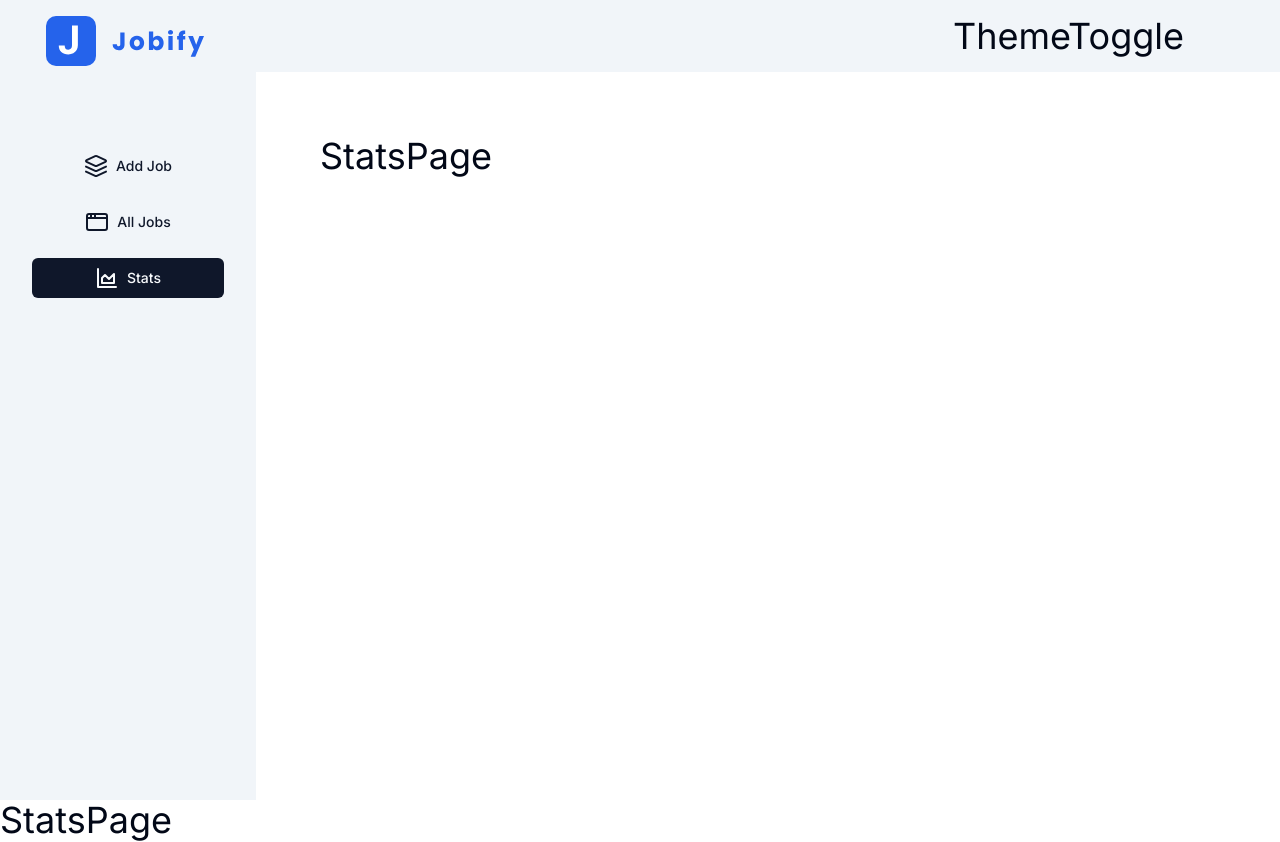
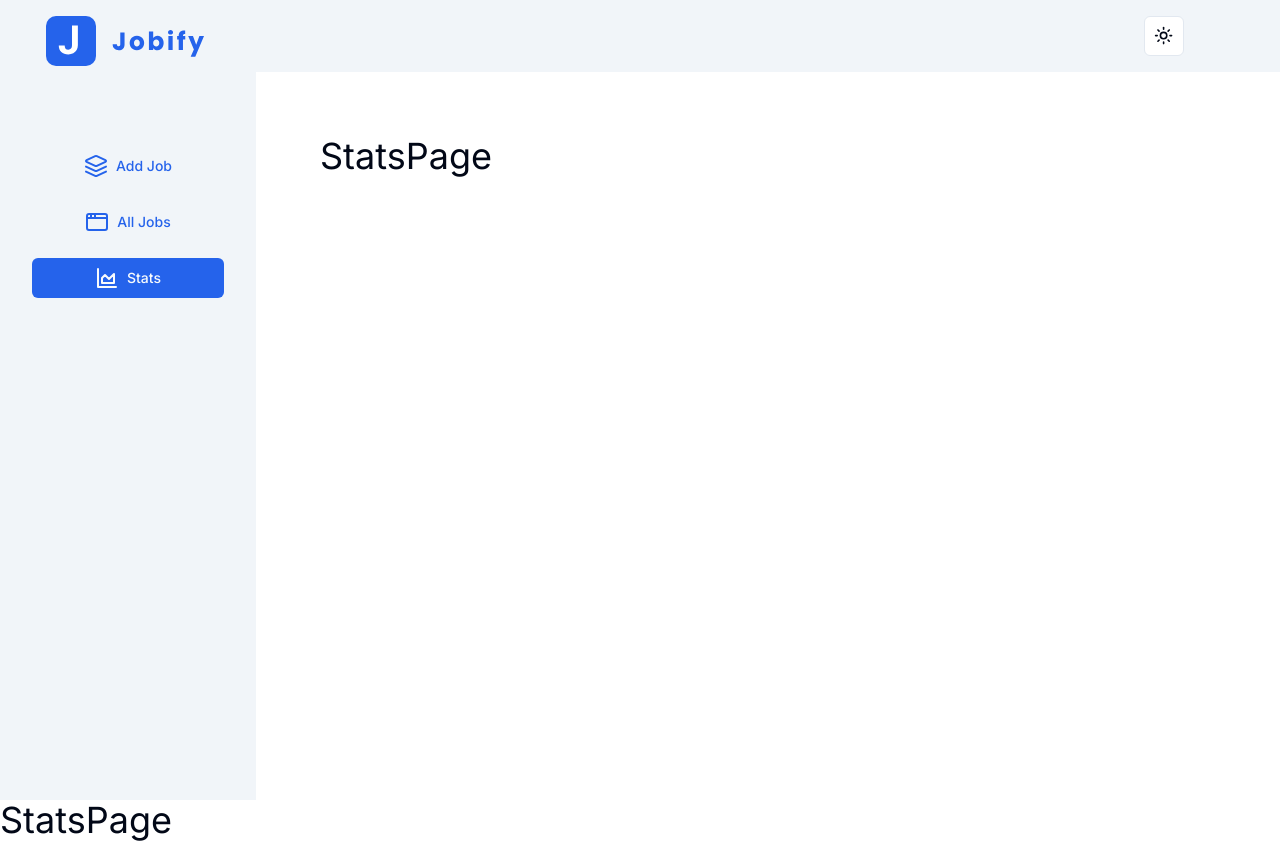
Before and after one commit to AbdullahTami/jobify, a Next.js app: page /stats in a window 1280 px wide. Built offline with nearby package versions, Linux system fonts and the light colour scheme.

Commit message:
theme toggle functionality done

```diff
--- /dev/null
+++ b/app/Provider.tsx
@@ -0,0 +1,17 @@
+import { ThemeProvider } from "@/components/ThemeProvider";
+import React, { PropsWithChildren } from "react";
+
+export default function Provider({ children }: PropsWithChildren) {
+  return (
+    <>
+      <ThemeProvider
+        attribute="class"
+        defaultTheme="system"
+        enableSystem
+        disableTransitionOnChange
+      >
+        {children}
+      </ThemeProvider>
+    </>
+  );
+}
--- a/app/globals.css
+++ b/app/globals.css
@@ -6,63 +6,46 @@
   :root {
     --background: 0 0% 100%;
     --foreground: 222.2 84% 4.9%;
-
     --card: 0 0% 100%;
     --card-foreground: 222.2 84% 4.9%;
-
     --popover: 0 0% 100%;
     --popover-foreground: 222.2 84% 4.9%;
-
-    --primary: 222.2 47.4% 11.2%;
+    --primary: 221.2 83.2% 53.3%;
     --primary-foreground: 210 40% 98%;
-
     --secondary: 210 40% 96.1%;
     --secondary-foreground: 222.2 47.4% 11.2%;
-
     --muted: 210 40% 96.1%;
     --muted-foreground: 215.4 16.3% 46.9%;
-
     --accent: 210 40% 96.1%;
     --accent-foreground: 222.2 47.4% 11.2%;
-
     --destructive: 0 84.2% 60.2%;
     --destructive-foreground: 210 40% 98%;
-
     --border: 214.3 31.8% 91.4%;
     --input: 214.3 31.8% 91.4%;
-    --ring: 222.2 84% 4.9%;
-
+    --ring: 221.2 83.2% 53.3%;
     --radius: 0.5rem;
   }
 
   .dark {
     --background: 222.2 84% 4.9%;
     --foreground: 210 40% 98%;
-
     --card: 222.2 84% 4.9%;
     --card-foreground: 210 40% 98%;
-
     --popover: 222.2 84% 4.9%;
     --popover-foreground: 210 40% 98%;
-
-    --primary: 210 40% 98%;
+    --primary: 217.2 91.2% 59.8%;
     --primary-foreground: 222.2 47.4% 11.2%;
-
     --secondary: 217.2 32.6% 17.5%;
     --secondary-foreground: 210 40% 98%;
-
     --muted: 217.2 32.6% 17.5%;
     --muted-foreground: 215 20.2% 65.1%;
-
     --accent: 217.2 32.6% 17.5%;
     --accent-foreground: 210 40% 98%;
-
     --destructive: 0 62.8% 30.6%;
     --destructive-foreground: 210 40% 98%;
-
     --border: 217.2 32.6% 17.5%;
     --input: 217.2 32.6% 17.5%;
-    --ring: 212.7 26.8% 83.9%;
+    --ring: 224.3 76.3% 48%;
   }
 }
 
--- a/app/layout.tsx
+++ b/app/layout.tsx
@@ -2,6 +2,7 @@ import type { Metadata } from "next";
 import { Inter } from "next/font/google";
 import "./globals.css";
 import { ClerkProvider } from "@clerk/nextjs";
+import Provider from "./Provider";
 
 const inter = Inter({ subsets: ["latin"] });
 
@@ -17,8 +18,10 @@ export default function RootLayout({
 }>) {
   return (
     <ClerkProvider>
-      <html lang="en">
-        <body className={inter.className}>{children}</body>
+      <html lang="en" suppressHydrationWarning>
+        <body className={inter.className}>
+          <Provider>{children}</Provider>
+        </body>
       </html>
     </ClerkProvider>
   );
--- /dev/null
+++ b/components/ThemeProvider.tsx
@@ -0,0 +1,9 @@
+"use client";
+
+import * as React from "react";
+import { ThemeProvider as NextThemesProvider } from "next-themes";
+import { type ThemeProviderProps } from "next-themes/dist/types";
+
+export function ThemeProvider({ children, ...props }: ThemeProviderProps) {
+  return <NextThemesProvider {...props}>{children}</NextThemesProvider>;
+}
--- a/components/ThemeToggle.tsx
+++ b/components/ThemeToggle.tsx
@@ -1,5 +1,40 @@
-import React from "react";
+"use client";
 
-export default function ThemeToggle() {
-  return <h1 className="text-4xl">ThemeToggle</h1>;
+import * as React from "react";
+import { Moon, Sun } from "lucide-react";
+import { useTheme } from "next-themes";
+
+import { Button } from "@/components/ui/button";
+import {
+  DropdownMenu,
+  DropdownMenuContent,
+  DropdownMenuItem,
+  DropdownMenuTrigger,
+} from "@/components/ui/dropdown-menu";
+
+export default function ModeToggle() {
+  const { setTheme } = useTheme();
+
+  return (
+    <DropdownMenu>
+      <DropdownMenuTrigger asChild>
+        <Button variant="outline" size="icon">
+          <Sun className="h-[1.2rem] w-[1.2rem] rotate-0 scale-100 transition-all dark:-rotate-90 dark:scale-0" />
+          <Moon className="absolute h-[1.2rem] w-[1.2rem] rotate-90 scale-0 transition-all dark:rotate-0 dark:scale-100" />
+          <span className="sr-only">Toggle theme</span>
+        </Button>
+      </DropdownMenuTrigger>
+      <DropdownMenuContent align="end">
+        <DropdownMenuItem onClick={() => setTheme("light")}>
+          Light
+        </DropdownMenuItem>
+        <DropdownMenuItem onClick={() => setTheme("dark")}>
+          Dark
+        </DropdownMenuItem>
+        <DropdownMenuItem onClick={() => setTheme("system")}>
+          System
+        </DropdownMenuItem>
+      </DropdownMenuContent>
+    </DropdownMenu>
+  );
 }
```
